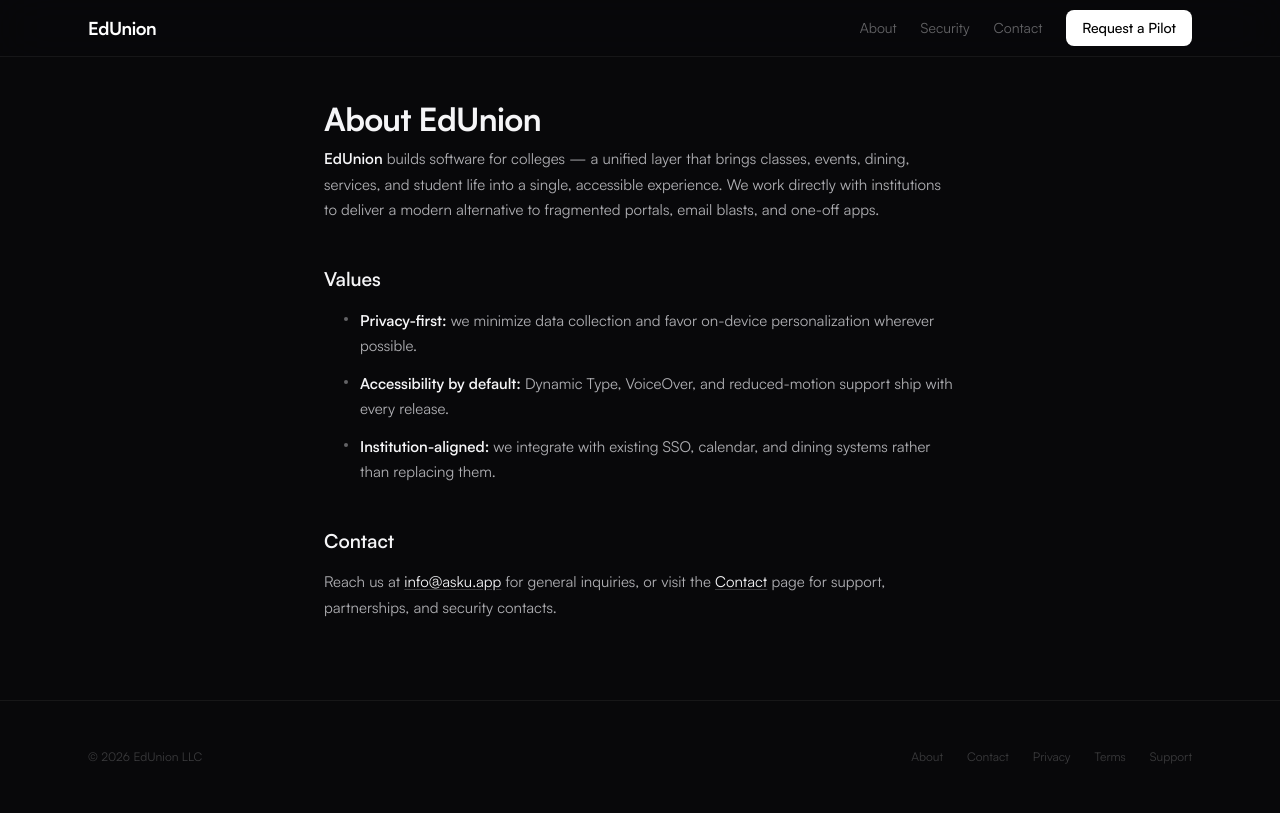
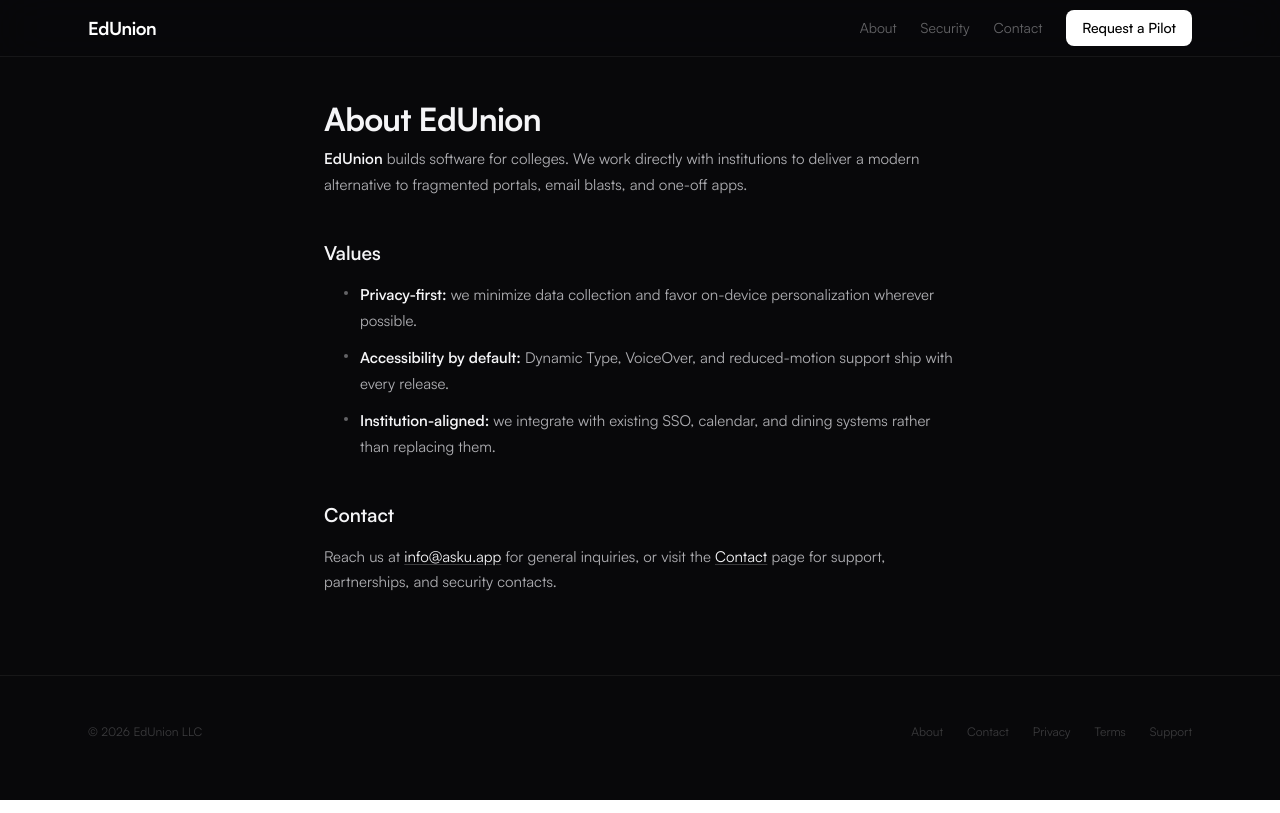
Before and after one commit to askDU/asku.app, a Next.js app: page /about in a window 1280 px wide. Built offline with nearby package versions, Linux system fonts and the light colour scheme.

Commit message:
Trim product description from About page
https://claude.ai/code/session_01K7AAiyRaawFzgjgvgc1cTk

```diff
--- a/src/app/(marketing)/about/page.tsx
+++ b/src/app/(marketing)/about/page.tsx
@@ -12,11 +12,9 @@ export default function AboutPage() {
       <h1>About EdUnion</h1>
 
       <p>
-        <strong>EdUnion</strong> builds software for colleges — a unified layer
-        that brings classes, events, dining, services, and student life into a
-        single, accessible experience. We work directly with institutions to
-        deliver a modern alternative to fragmented portals, email blasts, and
-        one-off apps.
+        <strong>EdUnion</strong> builds software for colleges. We work directly
+        with institutions to deliver a modern alternative to fragmented
+        portals, email blasts, and one-off apps.
       </p>
 
       <h2>Values</h2>
```
